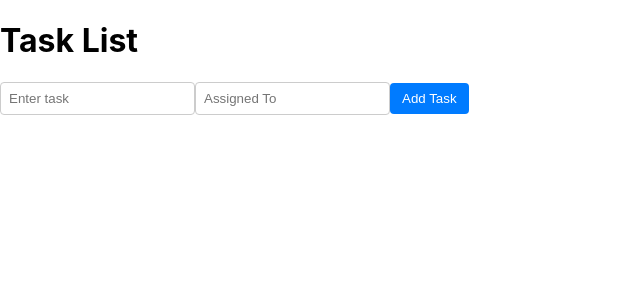
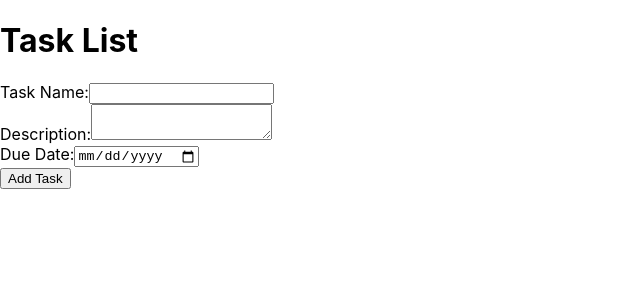
Before and after one commit to BSuryakumari/epifro, a React (Create React App) app: page / in a window 1280 px wide. Shown: the top 300 px of the page, without its empty margins (0-640 px from the left). Built offline with nearby package versions, Linux system fonts and the light colour scheme.

Commit message:
Update index.js

```diff
--- a/src/components/TaskForm/index.js
+++ b/src/components/TaskForm/index.js
@@ -1,44 +1,66 @@
+import React, { useState } from 'react';
+import './index.css'
 
-import React, { useState } from 'react';
-import './index.css';
 
 const TaskForm = ({ addTask }) => {
-  const [taskText, setTaskText] = useState('');
-  const [assignedTo, setAssignedTo] = useState('');
-  const [error, setError] = useState('');
+  const [taskName, setTaskName] = useState('');
+  const [taskDescription, setTaskDescription] = useState('');
+  const [dueDate, setDueDate] = useState('');
 
   const handleSubmit = (e) => {
+    e.preventDefault();
+    if (!taskName || !dueDate) return;
 
-    e.preventDefault();
-    if (!taskText.trim()) {
-      setError('Please enter a valid task.');
-      return;
-    }
-    addTask(taskText, assignedTo);
+    const newTask = {
+      id: Date.now(),
+      name: taskName,
+      description: taskDescription,
+      dueDate: dueDate,
+      completed: false,
+    };
 
-    setTaskText('');
-    setAssignedTo('');
-    setError('');
+    addTask(newTask);
+    setTaskName('');
+    setTaskDescription('');
+    setDueDate('');
   };
 
   return (
-    <form className="task-form" onSubmit={handleSubmit}>
-      <input
-        className="task-input"
-        type="text"
-        value={taskText}
-        onChange={(e) => setTaskText(e.target.value)}
-        placeholder="Enter task"
-      />
-      <input
-        className="assigned-to-input"
-        type="text"
-        value={assignedTo}
-        onChange={(e) => setAssignedTo(e.target.value)}
-        placeholder="Assigned To"
-      />
-      <button type="submit" className="add-task-btn">Add Task</button>
-      {error && <p className="error-message">{error}</p>}
+    <form onSubmit={handleSubmit} className="form-container">
+      <div className='input-container'>
+        <label htmlFor="taskName" className='label'>Task Name:</label>
+        <input
+            type="text"
+            id="taskName"
+            className='input-box'
+            value={taskName}
+            onChange={(e) => setTaskName(e.target.value)}
+            required
+        />
+      </div>
+
+      <div className='input-container'>
+        <label htmlFor="taskDescription" className='label'>Description:</label>
+        <textarea
+            id="taskDescription"
+            className='input-box'
+            value={taskDescription}
+            onChange={(e) => setTaskDescription(e.target.value)}
+        ></textarea>
+      </div>
+
+      <div className='input-container'>
+        <label htmlFor="dueDate" className='label'>Due Date:</label>
+        <input
+            type="date"
+            id="dueDate"
+            className='input-box'
+            value={dueDate}
+            onChange={(e) => setDueDate(e.target.value)}
+            required
+        />
+      </div>
+      <button type="submit" className='add-btn'>Add Task</button>
     </form>
   );
 };
```
